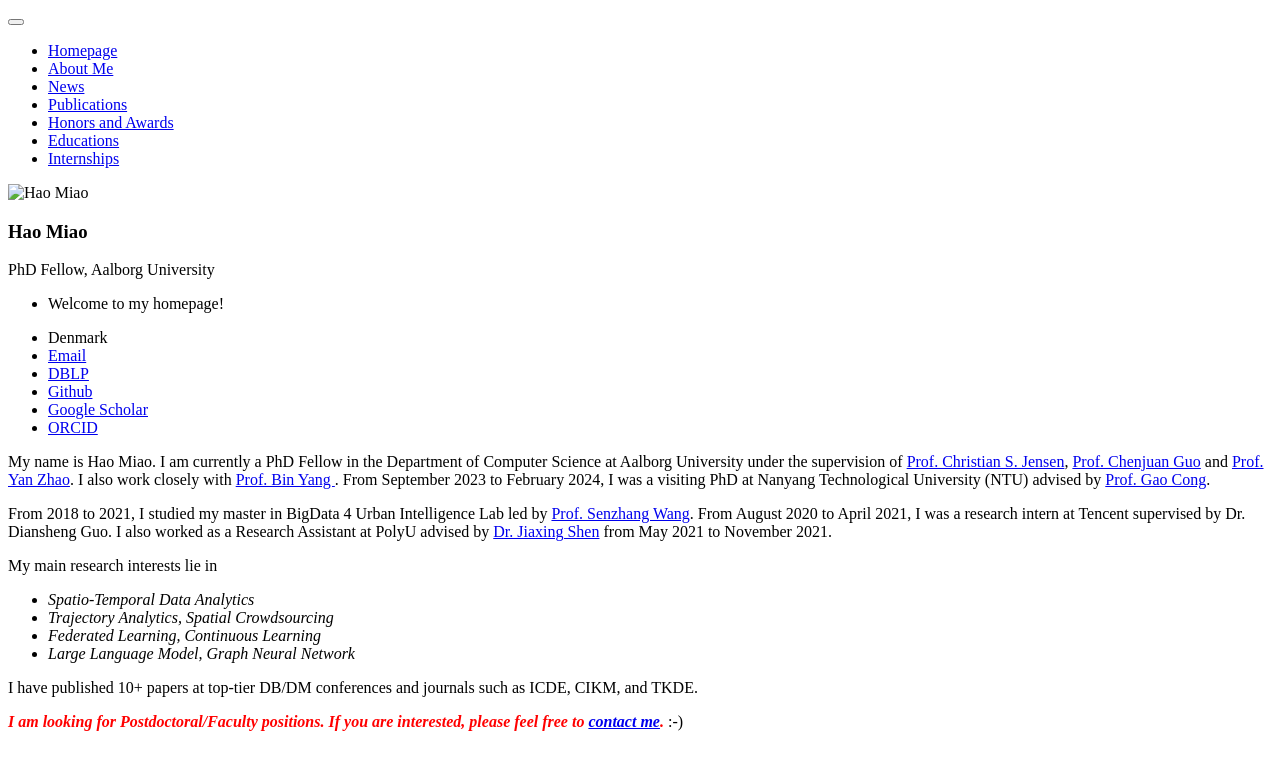
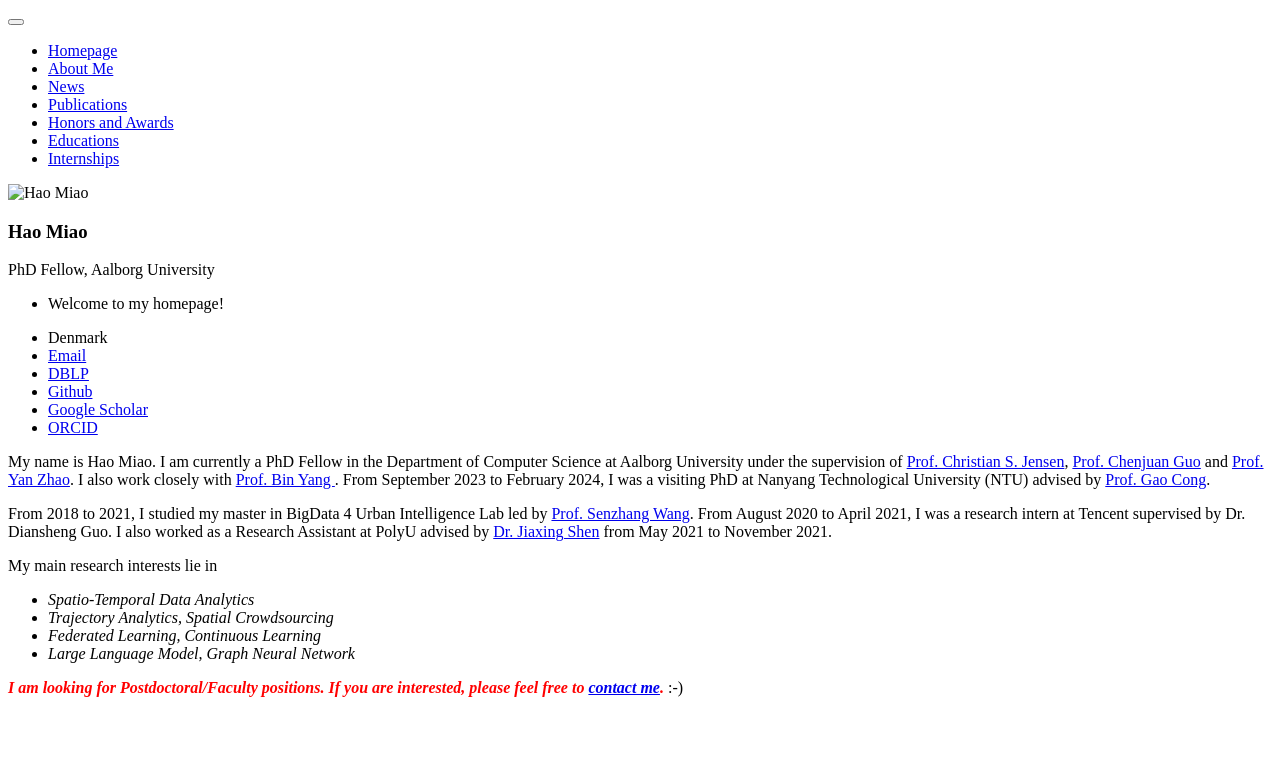
Before and after one commit to MiaoHaoSunny/MiaoHaoSunny.github.io, a Jekyll site: the page built from _pages/includes/intro.md, in a window 1280 px wide. Shown: the top 770 px of the page. Built offline with Jekyll 4.4.1, drawn with Linux system fonts in a browser that asks for light colours; our own code applies the rules of GitHub Pages for plain Markdown files.

Commit message:
Update intro.md

```diff
--- a/_pages/includes/intro.md
+++ b/_pages/includes/intro.md
@@ -9,7 +9,7 @@ My main research interests lie in
 - _Federated Learning, Continuous Learning_
 - _Large Language Model, Graph Neural Network_
 
-I have published 10+ papers at top-tier DB/DM conferences and journals such as ICDE, CIKM, and TKDE.
+<!-- I have published 10+ papers at top-tier DB/DM conferences and journals such as ICDE, CIKM, and TKDE. -->
 <!-- <a href='https://scholar.google.com/citations?user=eRouT0MAAAAJ'><img src="https://img.shields.io/endpoint?logo=Google%20Scholar&url=https%3A%2F%2Fcdn.jsdelivr.net%2Fgh%2FRayeRen%2Fmiaohaosunny.github.io@google-scholar-stats%2Fgs_data_shieldsio.json&labelColor=f6f6f6&color=9cf&style=flat&label=citations"></a> -->
 
 <em><i><b><font color="red">I am looking for Postdoctoral/Faculty positions. If you are interested, please feel free to <a href="mailto:haom@cs.aau.dk">contact me</a>.</font></b></i></em> :-)
```
